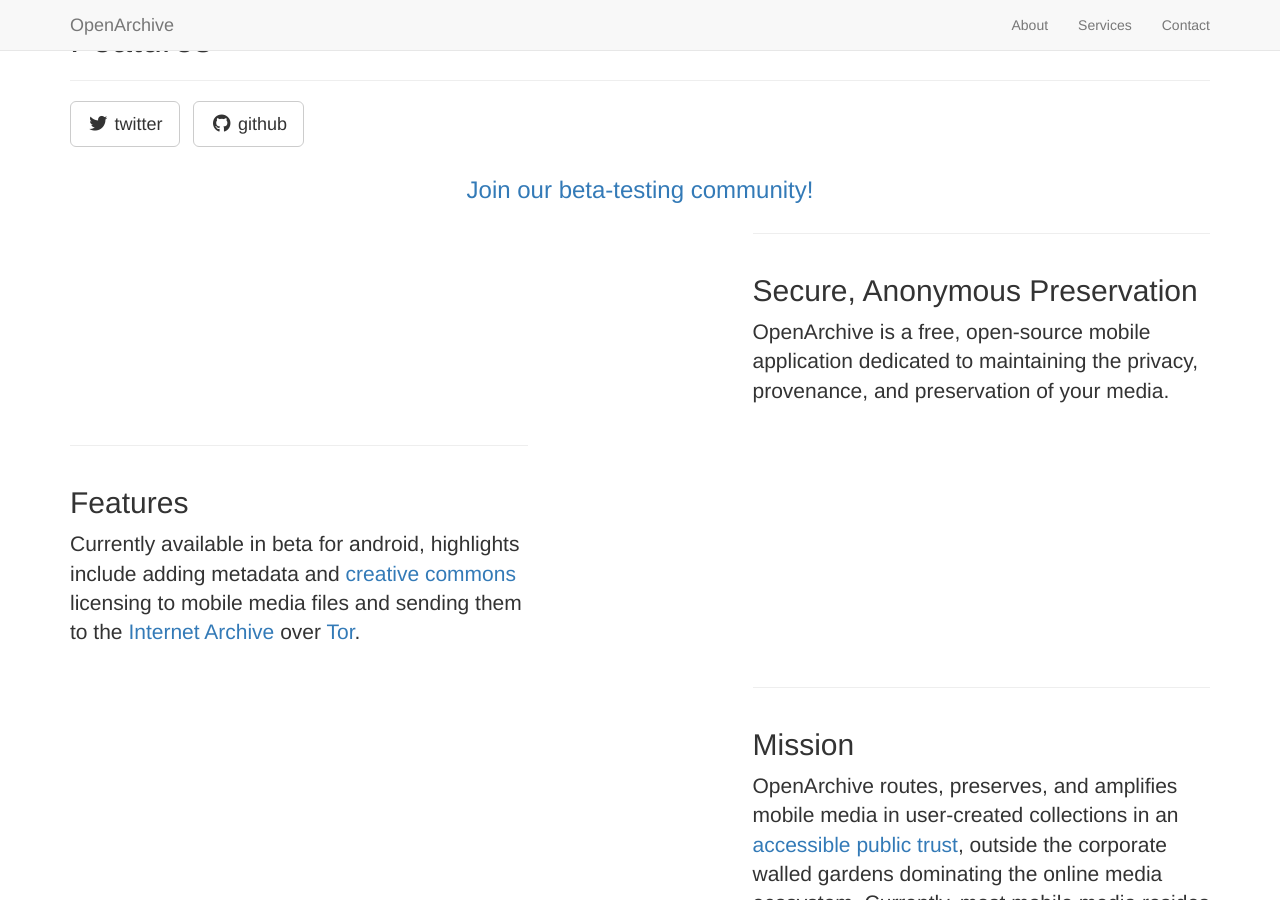
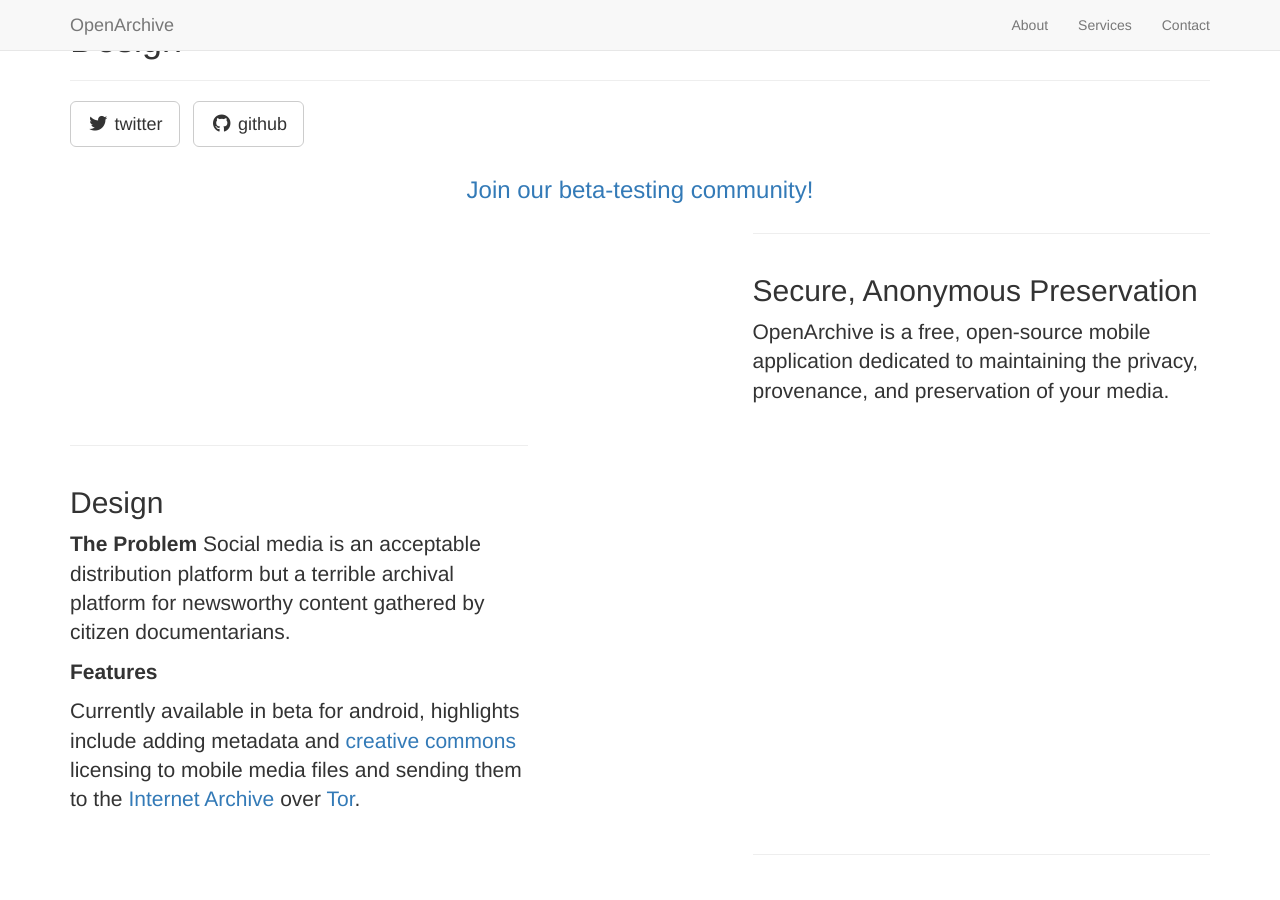
Before and after one commit to mattl/open-archive.org, a Jekyll site: the page built from _posts/2014-09-22-services-2.markdown, in a window 1280 px wide and 900 px high. Built offline with Jekyll 4.4.1, drawn with Linux system fonts in a browser that asks for light colours; nearby versions of some CDN libraries; library files that are not in the unit come from our copies.

Commit message:
Update 2014-09-22-services-2.markdown

```diff
--- a/_posts/2014-09-22-services-2.markdown
+++ b/_posts/2014-09-22-services-2.markdown
@@ -2,8 +2,13 @@
 layout: default
 img: AllLogos.png
 category: Services
-title: Features
+title: Design
 description: |
 ---
 
+<b>The Problem</b>
+Social media is an acceptable distribution platform but a terrible archival platform for newsworthy content gathered by citizen documentarians.
+
+<b>Features</b>
+
 Currently available in beta for android, highlights include adding metadata and <a href="http://creativecommons.org/"> creative commons</a> licensing to mobile media files and sending them to the <a href="http://archive.org">Internet Archive</a> over <a href="https://www.torproject.org/Tor">Tor</a>.
```
